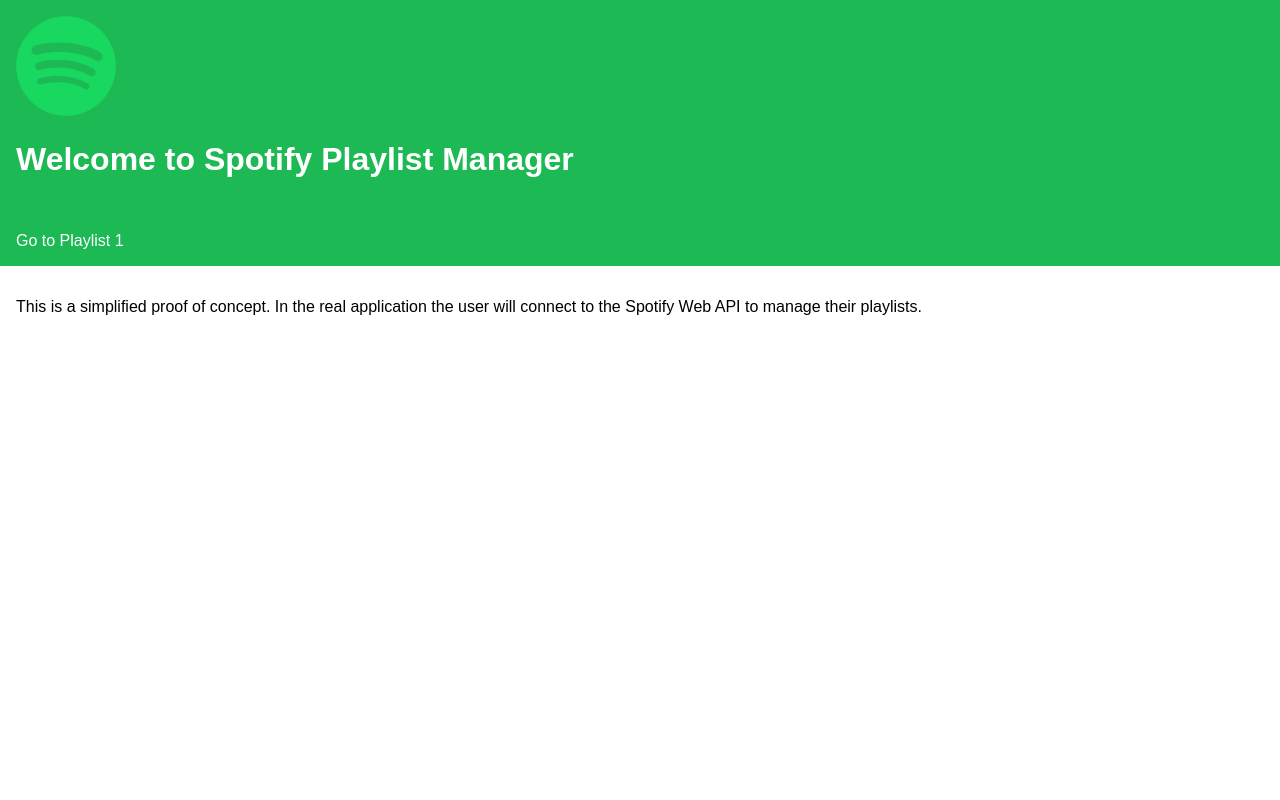
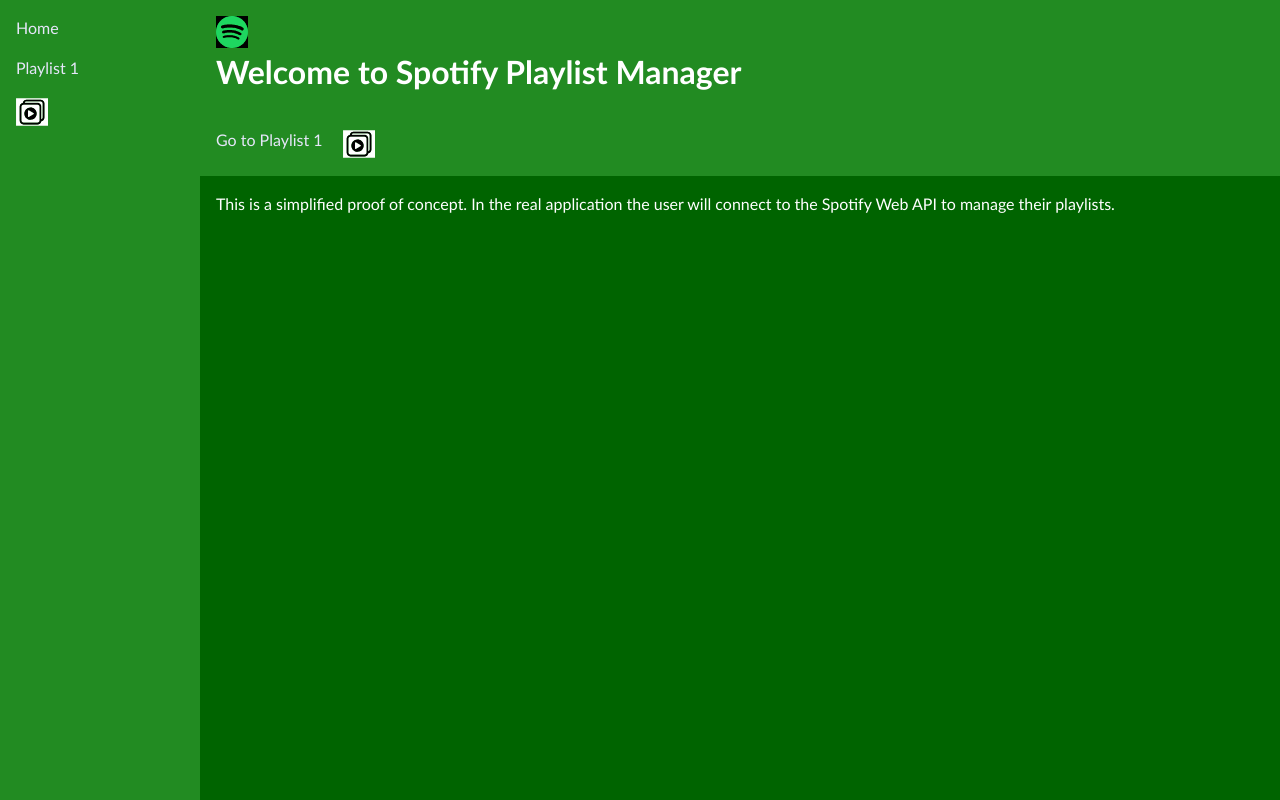
Before and after one commit to Agwe422/CSC437, a website: page packages/proto/public/index.html in a window 1280 px wide. Drawn offline with Linux system fonts and the light colour scheme.

Commit message:
lab 3 and 4, svg not working

```diff
--- a/packages/proto/public/index.html
+++ b/packages/proto/public/index.html
@@ -3,54 +3,37 @@
   <head>
     <meta charset="UTF-8" />
     <title>My Spotify Playlist Manager (Proof of Concept)</title>
-  <style>
-    body {
-      font-family: sans-serif;
-      margin: 0;
-      padding: 0;
-    }
-    header, nav {
-      background-color: #1DB954; /* Spotify-like green */
-      color: white;
-      padding: 1rem;
-    }
-    nav a {
-      color: white;
-      margin-right: 1rem;
-      text-decoration: none;
-    }
-    main {
-      padding: 1rem;
-    }
-    table {
-      width: 100%;
-      border-collapse: collapse;
-      margin-top: 1rem;
-    }
-    th, td {
-      border: 1px solid #ccc;
-      padding: 0.5rem;
-      text-align: left;
-    }
-    th {
-      background-color: #f4f4f4;
-    }
-  </style>
+    <link rel="stylesheet" href="/styles/page.css" />
   </head>
   <body>
+    <aside class="sidebar">
+      <a href="index.html">Home</a>
+      <a href="playlist1.html">Playlist 1</a>
+
+      <svg class = "icon">
+        <use xlink:href="/icons/app-icons.svg#playlist" />
+      </svg>
+    </aside>
     <header>
-            <img src="spotifylogo.png" alt="Spotify Logo" width="100" />
-            <h1> Welcome to Spotify Playlist Manager</h1>
+      <svg class="icon">
+        <use href="/icons/app-icons.svg#spotifylogo" />
+      </svg>
+      <h1>Welcome to Spotify Playlist Manager</h1>
     </header>
 
     <nav>
-    <!-- “Playlist1” link points to the section below. -->
       <a href="playlist1.html">Go to Playlist 1</a>
-    <!-- Add more links here for other playlists or features. -->
+      <svg
+        class="icon">
+        <use href="/icons/app-icons.svg#playlist" />
+      </svg>
     </nav>
 
     <main>
-    <p>This is a simplified proof of concept. In the real application the user will connect to the Spotify Web API to manage their playlists.</p>
+      <p>
+        This is a simplified proof of concept. In the real application the user
+        will connect to the Spotify Web API to manage their playlists.
+      </p>
     </main>
   </body>
 </html>
--- /dev/null
+++ b/packages/proto/public/styles/page.css
@@ -0,0 +1,70 @@
+
+* {
+    margin: 0;
+    box-sizing: border-box;
+  }
+  img {
+    max-width: 100%;
+  }
+    body {
+    line-height: 1.5;
+    font-family: "Gill Sans", "Gill Sans MT", Calibri, "Trebuchet MS",
+        sans-serif;
+    margin: 0;
+    padding: 0;
+    background-color: #006400;
+    color: #ffffff;
+    margin-left: 200px;
+    }
+    header,
+    nav {
+    background-color: #228b22;
+    color: white;
+    padding: 1rem;
+    }
+    nav a {
+    color: #e6e6fa;
+    margin-right: 1rem;
+    text-decoration: none;
+    }
+    main {
+    padding: 1rem;
+    }
+    table {
+    width: 100%;
+    border-collapse: collapse;
+    margin-top: 1rem;
+    }
+    th,
+    td {
+    border: 1px solid #ccc;
+    padding: 0.5rem;
+    text-align: left;
+    }
+    th {
+    background-color: #f4f4f4;
+    }
+    .sidebar {
+    position: fixed;
+    top: 0;
+    left: 0;
+    bottom: 0;
+    width: 200px;
+    background-color: #228b22;
+    padding: 1rem;
+    }
+    .sidebar a {
+    display: block;
+    color: #e6e6fa;
+    margin-bottom: 1rem;
+    text-decoration: none;
+    }
+
+    svg.icon {
+    display: inline;
+    height: 2em;
+    width: 2em;
+    vertical-align: top;
+    fill: currentColor;
+    border-color: red;
+    }
```
Also changed, not shown: packages/proto/public/playlist1.html (+31 -5 lines), packages/proto/assets/playlist.svg (added), packages/proto/assets/spotifylogo.svg (added), packages/proto/public/icons/app-icons.svg (added). Lines whose indentation alone changed are shown as unchanged.
